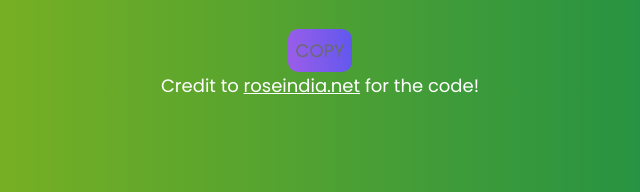
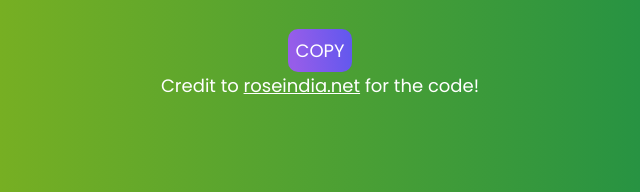
Before and after one commit to KendallDoesCoding/backward-text, a website: page index.html in a window 1280 px wide. Shown: the part 165-357 px from the top of the page, 320-960 px from the left. Drawn offline with Linux system fonts and the light colour scheme.

Commit message:
Changed Color of Copy button (#19)

```diff
--- a/styles.css
+++ b/styles.css
@@ -50,6 +50,7 @@
   font-size: large;
   padding: 0.5rem;
   border-radius: 10px;
+  cursor: pointer;
 }
 
 .buttons:hover {
@@ -57,7 +58,8 @@
   color: black;
 }
 .buttons:disabled {
-  color: #6b6b6b;
+  color: white;
+  cursor: not-allowed;
 
 }
 .buttons:disabled:hover {
```
